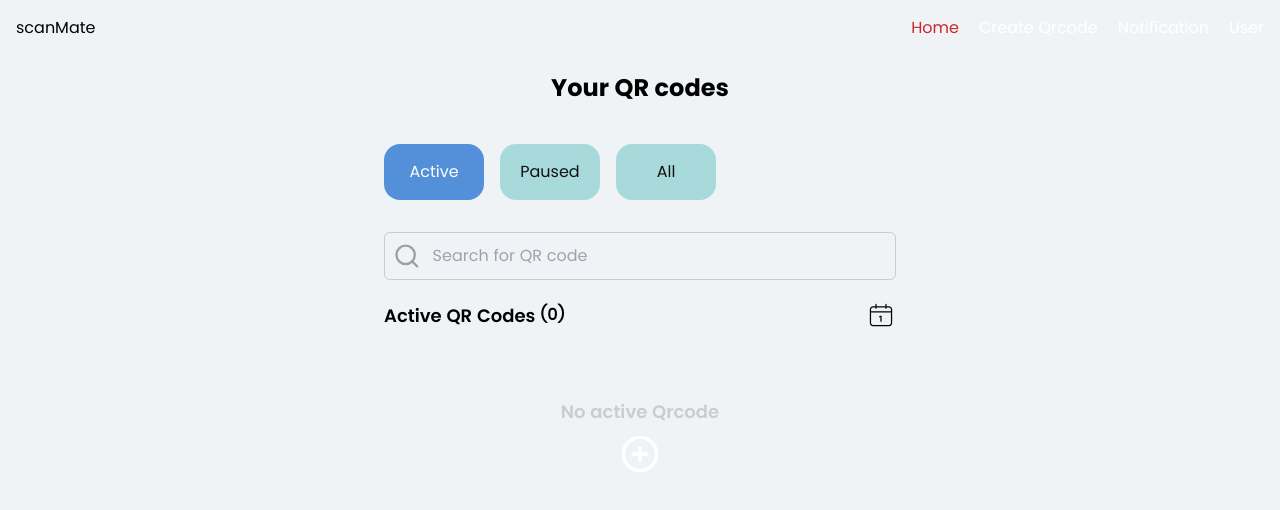
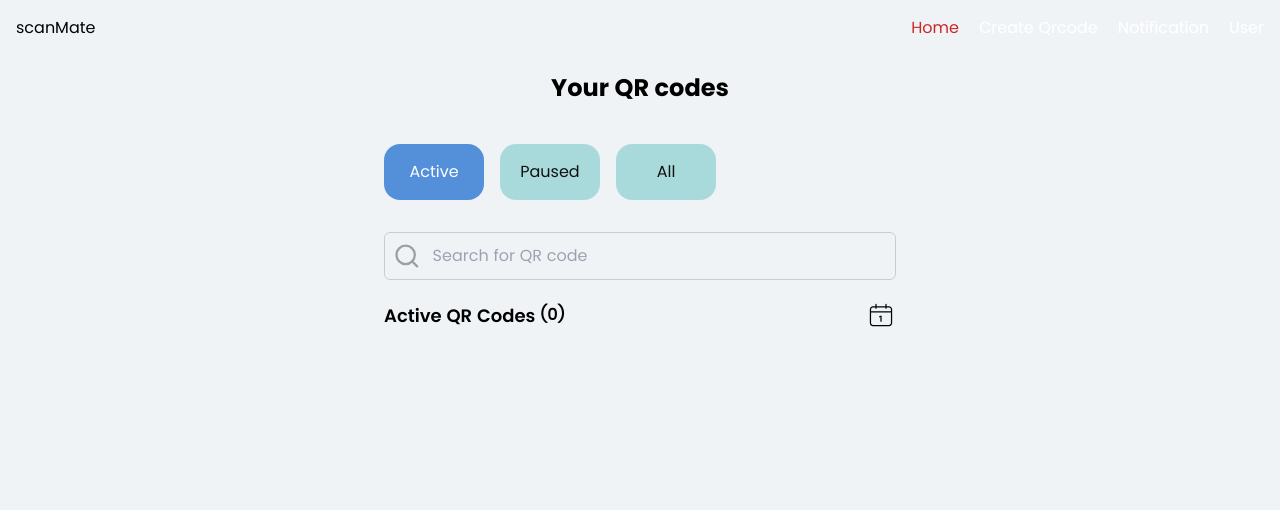
Before and after one commit to Jerry21082-alt/QrMate, a Next.js app: page /pages/home in a window 1280 px wide. Shown: the top 510 px of the page. Built offline with nearby package versions, Linux system fonts and the light colour scheme.

Commit message:
initial commit

```diff
--- a/app/page.js
+++ b/app/page.js
@@ -27,7 +27,7 @@ const page = () => {
             backgroundStyle={`bg-white text-tuftsBlue`}
           />
         </Link>
-        <Link href="/pages/home_screen" className="text-tuftsBlue mt-5">
+        <Link href="/pages/home" className="text-tuftsBlue mt-5">
           Skip for now
         </Link>
       </div>
--- a/app/pages/home/page.jsx
+++ b/app/pages/home/page.jsx
@@ -111,7 +111,7 @@ export default function Home() {
       </section>
 
       <div id="scroll" className="max-h-[50vh]" ref={ref}>
-        {qrcodes.length && isMounted ? (
+        {qrcodes.length < 1 && isMounted ? (
           <div className="h-full w-full flex flex-col justify-start">
             {filteredItems.map((detail, i) => (
               <div key={i} className="pb-3">
@@ -138,11 +138,9 @@ export default function Home() {
           </div>
         ) : (
           <div className="flex flex-col justify-center items-center mt-10">
-            <h3 className="text-grey font-semibold text-lg my-2">
-              No active Qrcode
-            </h3>
-            <Link href="/pages/create mt-8 block">
-              <FiPlusCircle size={40} color="#fff" />
+            <h3 className="font-semibold text-lg my-2">No active Qrcode</h3>
+            <Link href="/pages/create" className="mt-8">
+              <FiPlusCircle size={40} color="#000" />
             </Link>
           </div>
         )}
```
